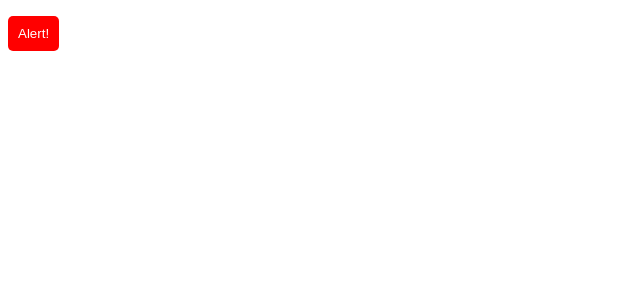
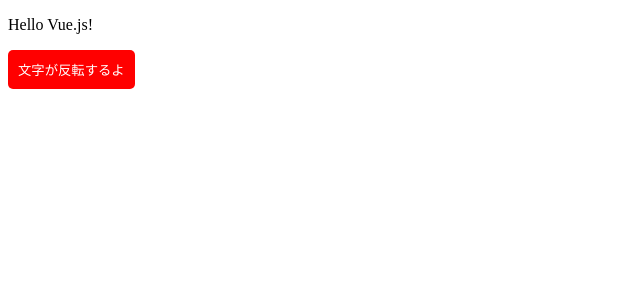
Before and after one commit to Atsu77/ninja_code_vue, a Vue app: page / in a window 1280 px wide. Shown: the top 300 px of the page, without its empty margins (0-640 px from the left). Built offline with nearby package versions, Linux system fonts and the light colour scheme.

Commit message:
初級09

```diff
--- a/src/App.vue
+++ b/src/App.vue
@@ -1,7 +1,7 @@
 <template>
   <div id="app">
     <p>{{ greet }}</p>
-    <button @click="alertText" class="alert_btn">Alert!</button>
+    <button @click="reverseText" class="alert_btn">文字が反転するよ</button>
   </div>
 </template>
 
@@ -9,10 +9,14 @@
 export default {
   name: "App",
   data: () => ({
+    greet: "Hello Vue.js!"
   }),
   methods: {
-    alertText() {
-      alert("Hello World!");
+    reverseText() {
+      this.greet = this.greet
+        .split("")
+        .reverse()
+        .join("");
     }
   }
 };
```
